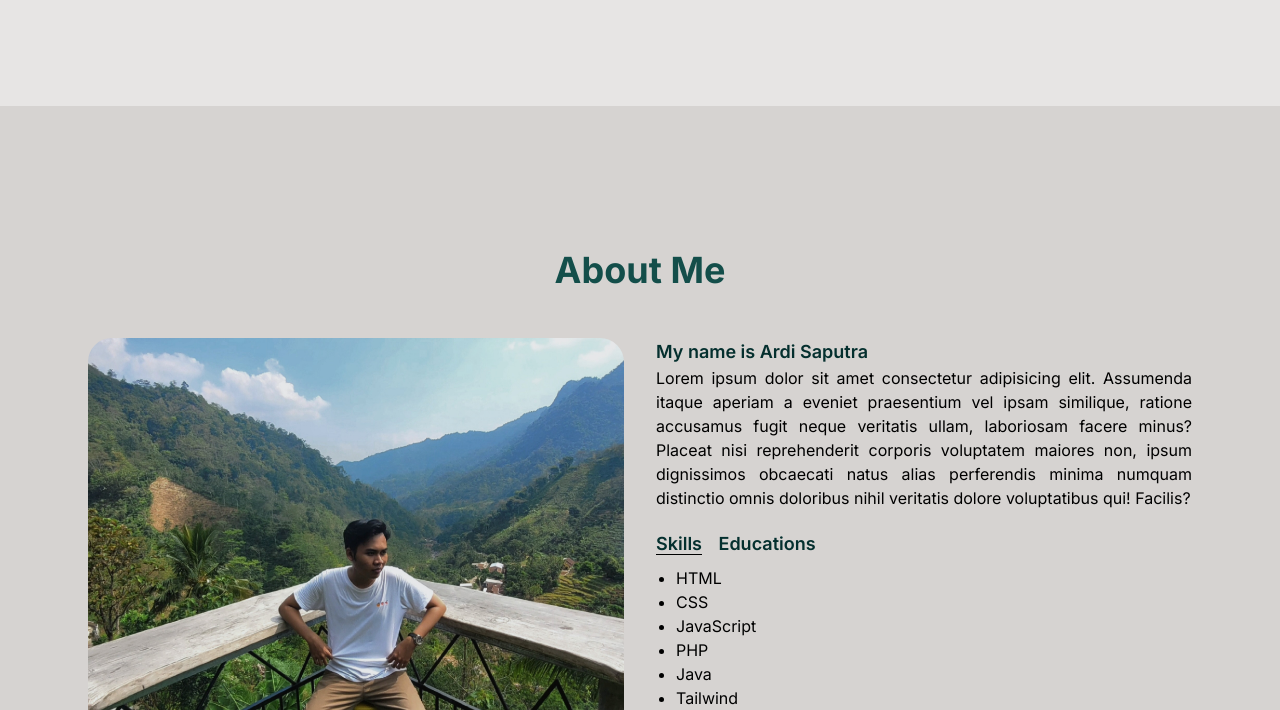
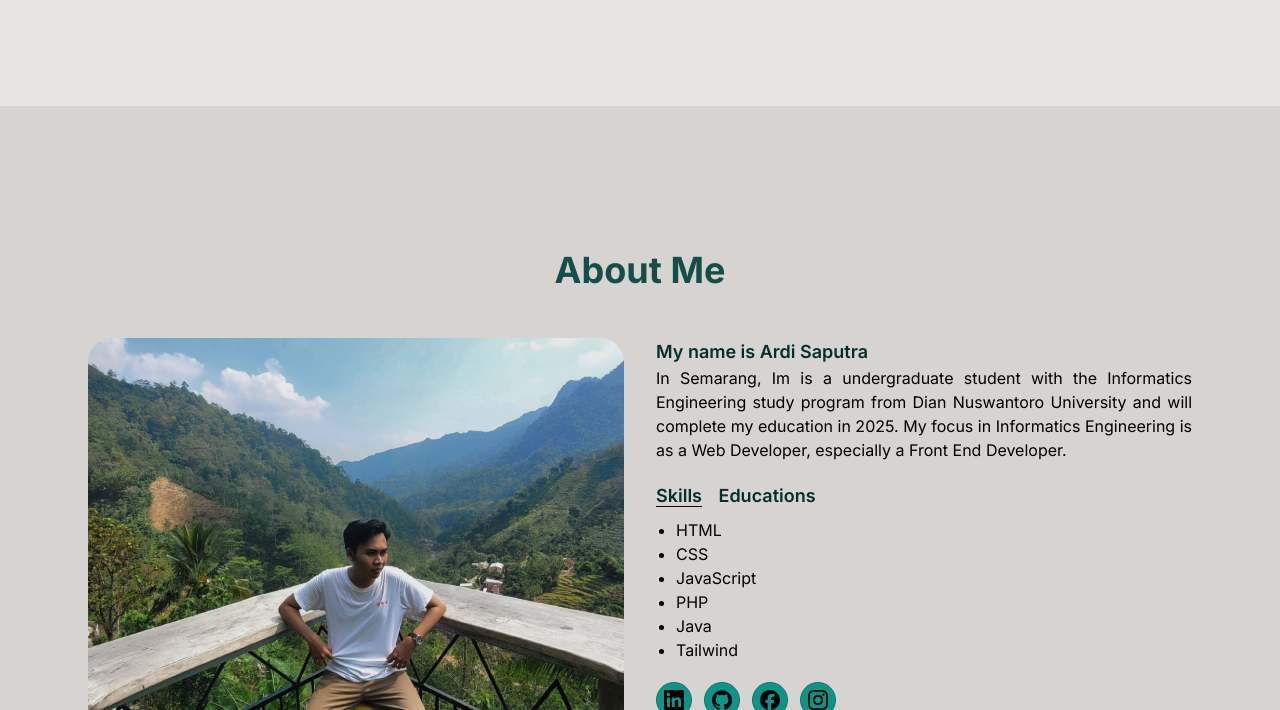
Before and after one commit to ardi0303/portfolio-tailwind, a website: page index.html in a window 1280 px wide. Shown: the part 502-1212 px from the top of the page. Drawn offline with Linux system fonts and the light colour scheme.

Commit message:
Update index.html

```diff
--- a/index.html
+++ b/index.html
@@ -83,7 +83,7 @@
                         <div class="w-full px-4 lg:w-1/2">
                             <div class="mt-10 lg:mt-9 mb-5">
                                 <h3 class="font-semibold text-teal-950 text-lg">My name is Ardi Saputra</h3>
-                                <p class="text-justify">Lorem ipsum dolor sit amet consectetur adipisicing elit. Assumenda itaque aperiam a eveniet praesentium vel ipsam similique, ratione accusamus fugit neque veritatis ullam, laboriosam facere minus? Placeat nisi reprehenderit corporis voluptatem maiores non, ipsum dignissimos obcaecati natus alias perferendis minima numquam distinctio omnis doloribus nihil veritatis dolore voluptatibus qui! Facilis?</p>
+                                <p class="text-justify">In Semarang, Im is a undergraduate student with the Informatics Engineering study program from Dian Nuswantoro University and will complete my education in 2025. My focus in Informatics Engineering is as a Web Developer, especially a Front End Developer.</p>
                             </div>
                             <div class="mt-5 lg:mt-4 mb-5">
                                 <span class="font-semibold text-lg text-teal-950 hover:text-teal-800 hover:font-bold hover:cursor-pointer border-b border-black mr-3" id="skills">Skills</span>
```
